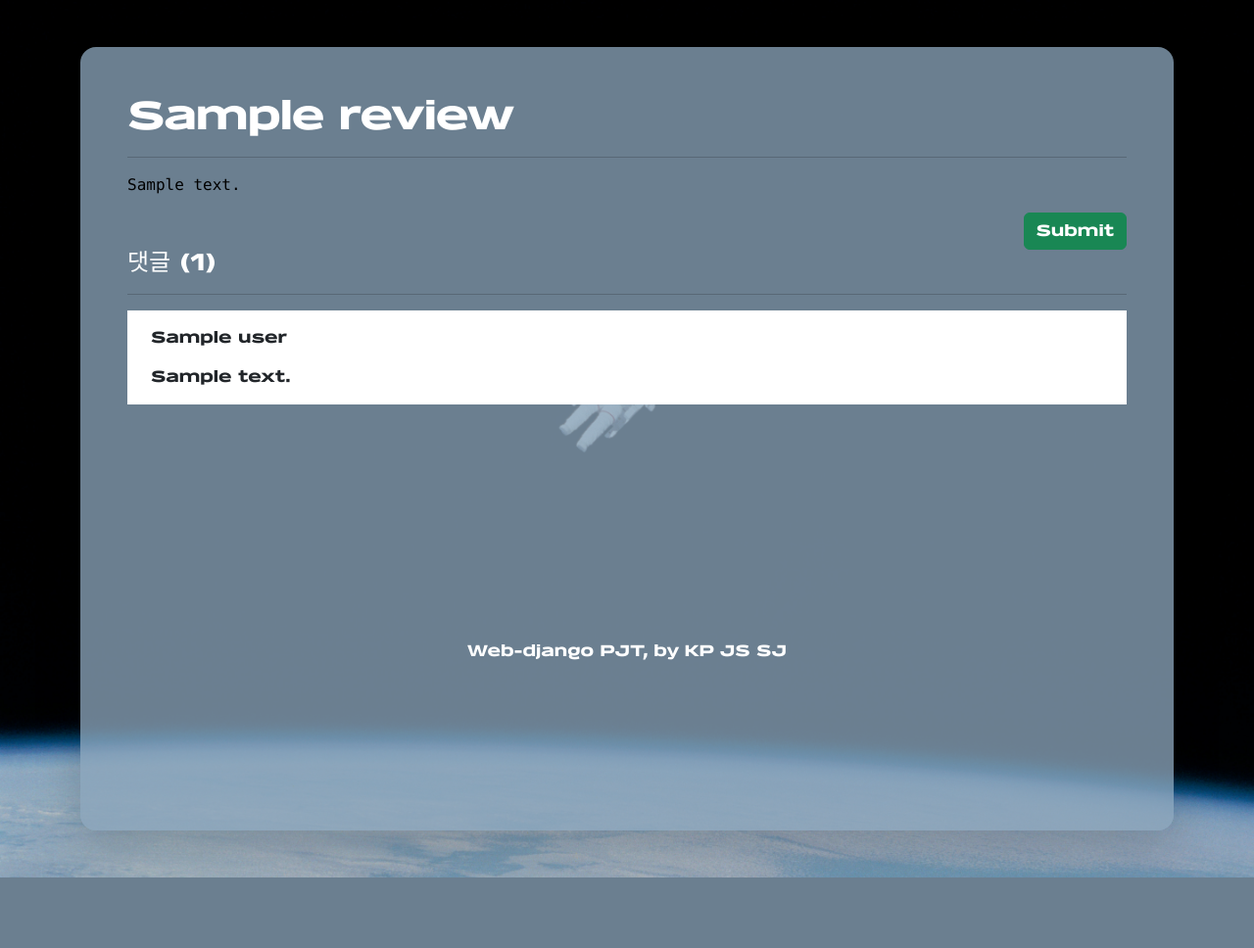
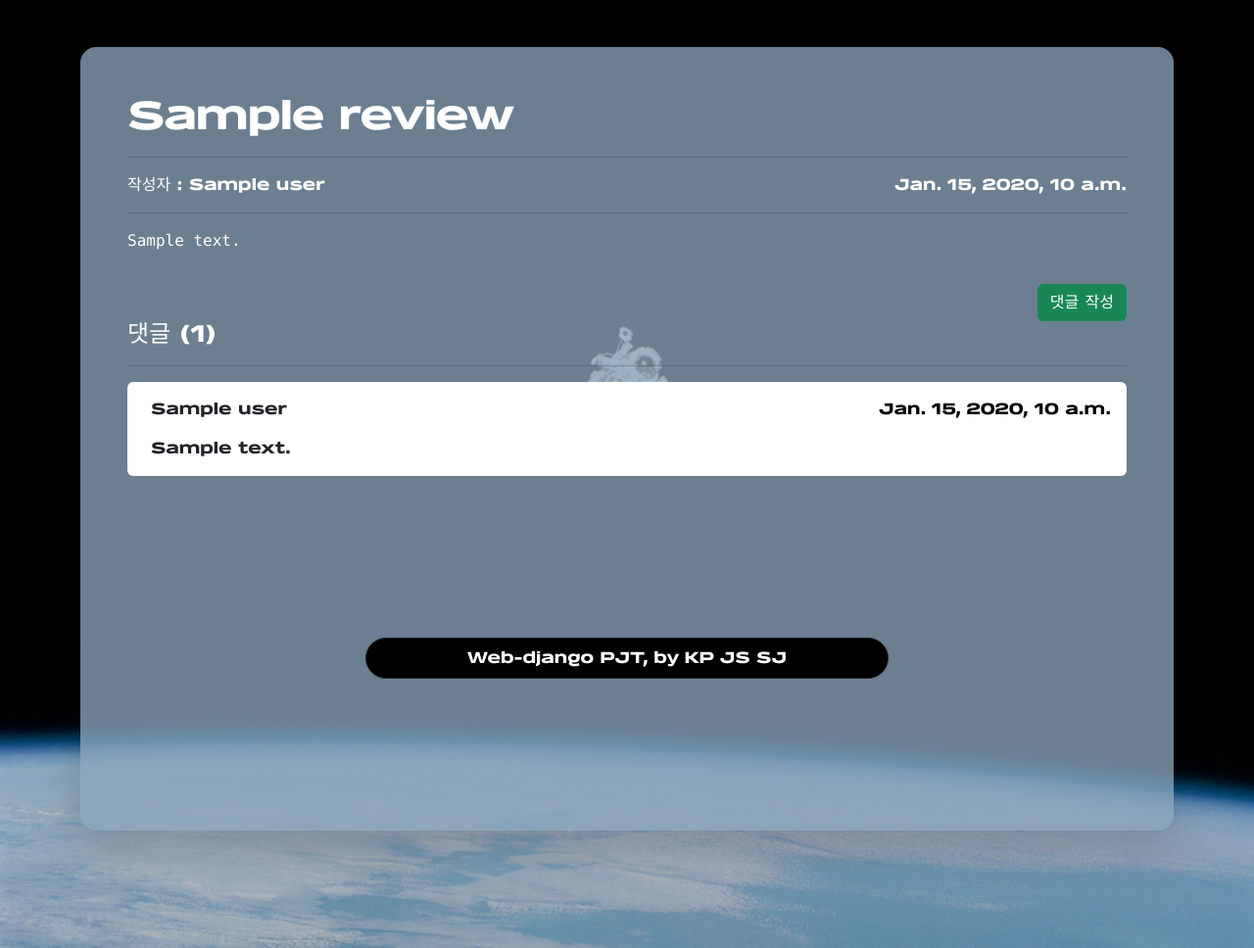
Before and after one commit to wdahlia/1021-Pair-PJT, a Django app: template PJT/articles/templates/articles/detail.html in a window 1280 px wide. Shown: the part 107-1075 px from the top of the page at 98% size. Before the commit the page ends 1003 px from the top, so only its background shows below. Run offline with Django 3.2, Linux system fonts and the light colour scheme; the template is opened without the code that fills it: most values are stand-ins (such as "Sample title", 1, 10 or a date in 2020); some libraries are stand-ins or nearby versions.

Commit message:
KP last commit

```diff
--- a/PJT/articles/templates/articles/detail.html
+++ b/PJT/articles/templates/articles/detail.html
@@ -10,28 +10,44 @@
     <h1 class="text-white font-space">{{ review.title }}</h1>
     <i></i>
     <hr>
-      <pre class="fs-6 text-black">{{ review.content}}</pre>
+    <div class="d-flex justify-content-between align-middle">
+      <p class="text-white">작성자 : {{ review.user }}</p>
+      {% if review.created_at == review.updated_at %}
+      <p class="text-white">{{ review.created_at }}</p>
+      {% else %}
+      <p class="text-white">{{ review.updated_at }} (수정됨)</p>
+      {% endif %}
+    </div>
+    <hr class="mt-0">
+    <pre class="fs-6 text-white ">{{ review.content}}</pre>
+    <div class="d-flex justify-content-end my-3">
       {% if request.user == review.user %}
-        <a href="{% url 'articles:update' review.pk %}" class="text-decoration-none">수정</a>
+      <a href="{% url 'articles:update' review.pk %}" class="btn btn-dark">글 수정</a>
       {% endif %}
+    </div>
     <form action="{% url 'articles:comment_create' review.pk %}" method="POST">
       {% csrf_token %}
       {% bootstrap_form comment_form %}
-        <div class="text-end"><input class="btn btn-success" type="submit"></div>
+      <div class="text-end"><input class="btn btn-success" type="submit" value="댓글 작성"></div>
     </form>
     <h4 class="text-white">댓글 ({{ comments|length }})</h4>
     <hr>
-      <ul class="list-group list-group-flush">
+    <ul class="list-group list-group-flush rounded-2">
       {% for comment in comments %}
       <li class="list-group-item align-middle">
         <div class="d-flex justify-content-between align-items-center">
           <p class="card-text mx-2 my-2">{{ comment.user }}</p>
+
+          <div class="d-flex">
+            <p class="card-text text-black">{{ comment.created_at }}</p>
             {% if request.user == comment.user %}
             <form action="{% url 'articles:comment_delete' review.pk comment.pk %}" method="POST">
               {% csrf_token %}
-                  <input class="text-danger border-0 text-decoration-none" type="submit" value="삭제">
+              <input class="bg-danger text-white mx-2 border-0 text-decoration-none rounded-2" type="submit" value="삭제">
             </form>
             {% endif %}
+          </div>
+
         </div>
         <div class="m-2">
           {{ comment.content }}
--- a/PJT/articles/templates/articles/index.html
+++ b/PJT/articles/templates/articles/index.html
@@ -26,7 +26,7 @@
         {% endfor %}
     </div>
     <div class="d-flex justify-content-end">
-        <a class="btn btn-secondary m-3" href="{% url 'articles:movie' %}">영화 만들기</a>
+        <a class="btn btn-secondary m-3 fw-bold" href="{% url 'articles:movie' %}">영화 만들기</a>
     </div>
 </div>
 
--- a/PJT/static/css/style.css
+++ b/PJT/static/css/style.css
@@ -8,7 +8,7 @@ body {
   height: auto;
   font-family: 'belgro';
   background-image: url('../images/universe.jpg');
-  background-repeat: no-repeat;
+  background-repeat: no-epeat;
   background-size: cover;
 }
 
--- a/PJT/templates/base.html
+++ b/PJT/templates/base.html
@@ -62,8 +62,13 @@
   {% block content %}{% endblock %}
   {% bootstrap_javascript %}
   <footer class="text-center">
-    <div class="position-fixed bottom-0 w-100">
-      <p class="text-white">Web-django PJT, by KP JS SJ</p>
+    <div class="position-fixed bottom-0 w-100 d-flex justify-content-center">
+      <div class="bg-black py-2 col-5 rounded-5 border border-dark">
+        <p class="text-white m-0">Web-django PJT, by KP JS SJ</p>
+      </div>
+    </div>
+    <div class="m-5">
+      <br>
     </div>
   </footer>
 </body>
```
Also changed, not shown: PJT/articles/templates/articles/moviedetail.html (+7 -2 lines), PJT/articles/views.py (+37 -8 lines), PJT/db.sqlite3. Lines whose indentation alone changed are shown as unchanged.
